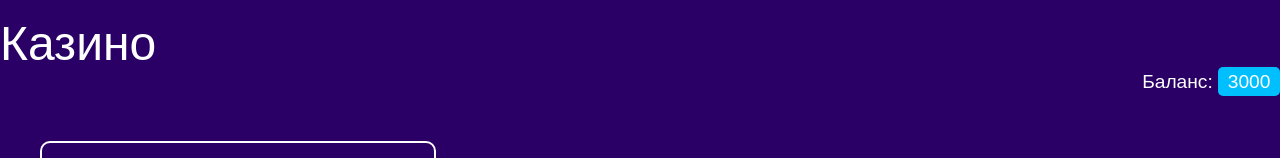
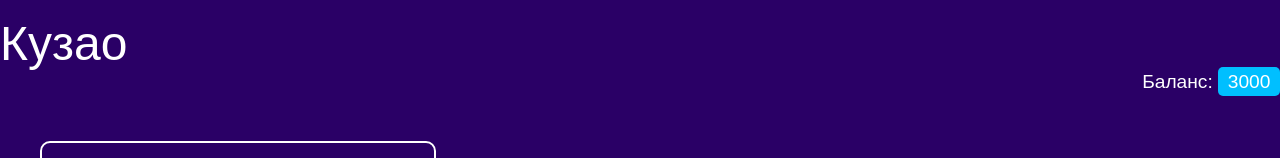
Before and after one commit to mrdavirer/kazino, a plain HTML site: page 4_page.html in a window 1280 px wide. Shown: the top 158 px of the page. Drawn offline with Linux system fonts and the light colour scheme.

Commit message:
Update 4_page.html

```diff
--- a/4_page.html
+++ b/4_page.html
@@ -3,7 +3,7 @@
 <head>
     <meta charset="UTF-8">
     <meta name="viewport" content="width=device-width, initial-scale=1.0">
-    <title>Казино</title>
+    <title>Кхйху</title>
     <style>
         body {
             font-family: 'Arial', sans-serif;
@@ -70,7 +70,7 @@
 </head>
 <body>
     <div class="header">
-        <h1>Казино</h1>
+        <h1>Кузао</h1>
         <div class="balance">
             Баланс: <span>3000</span>
         </div>
```
